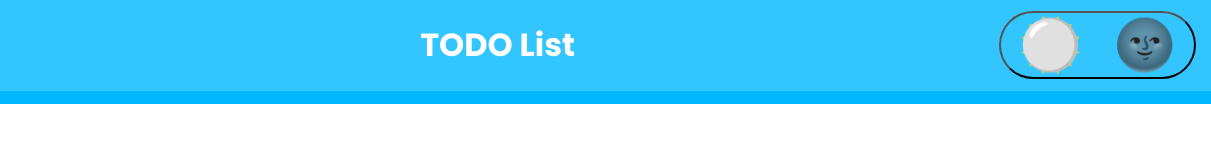
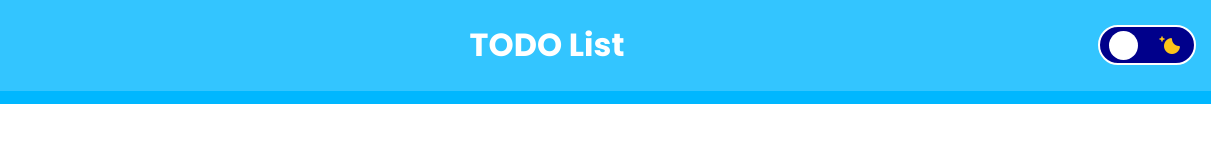
Before and after one commit to BMP29/Project-Todo-List, a website built with webpack: page src/index.html in a window 1280 px wide. Shown: the full height of the page, 69-1280 px from the left. Built offline with nearby package versions, Linux system fonts and the light colour scheme.

Commit message:
Changed: theme button has new icons and styling
Moon and Sun icons added to images
Theme button restyled

```diff
--- a/src/index.html
+++ b/src/index.html
@@ -14,8 +14,8 @@
         </div>
 
         <button id="btnTheme" class="sun">
-            <div>🌞</div>
-            <div>🌚</div>
+            <img src="./images/icons8-sun-24.png" alt="sunIcon">
+            <img src="images/icons8-moon-and-stars-24.png" alt="moonIcon">
         </button>
     </header>
 </body>
--- a/src/style.css
+++ b/src/style.css
@@ -22,25 +22,45 @@ header {
 }
 
 #btnTheme {
-    background: none;
-    font-size: 50px;
+    position: relative;
     border-radius: 50px;
-    padding: 3px 18px;
+    padding: 6px 12px;
     display: flex;
     align-items: center;
-    gap: 32px;
+    gap: 22px;
+    cursor: pointer;
+    transition: 0.5s;
+    outline: none;
+}
+
+.sun#btnTheme {
+    background-color: darkblue;
+    border: 2px solid white;
+}
+
+.moon#btnTheme {
+    background-color: white;
+    border: 2px solid darkblue;
 }
 
 #btnTheme::before {
     position: absolute;
-    transition: 0.2s;
+    left: 9px;
+    transition: 0.6s;
+    content: "";
+    height: 29px;
+    width: 29px;
+    background-color: white;
+    border-radius: 10000px;
 }
 
-.sun#btnTheme::before{
-    content: "⚪️";
+.sun#btnTheme::before {
+    transition: 0.5s;
+    background-color: white;
 }
 
 .moon#btnTheme::before {
-    content: "⚪️";
-    transform: translate(94px, 0);
+    transform: translate(47px, 0);
+    transition: 0.5s;
+    background-color: darkblue;
 }
```
Also changed, not shown: src/images/icons8-circle-50.png (added), src/images/icons8-moon-and-stars-24.png (added), src/images/icons8-sun-24.png (added).
